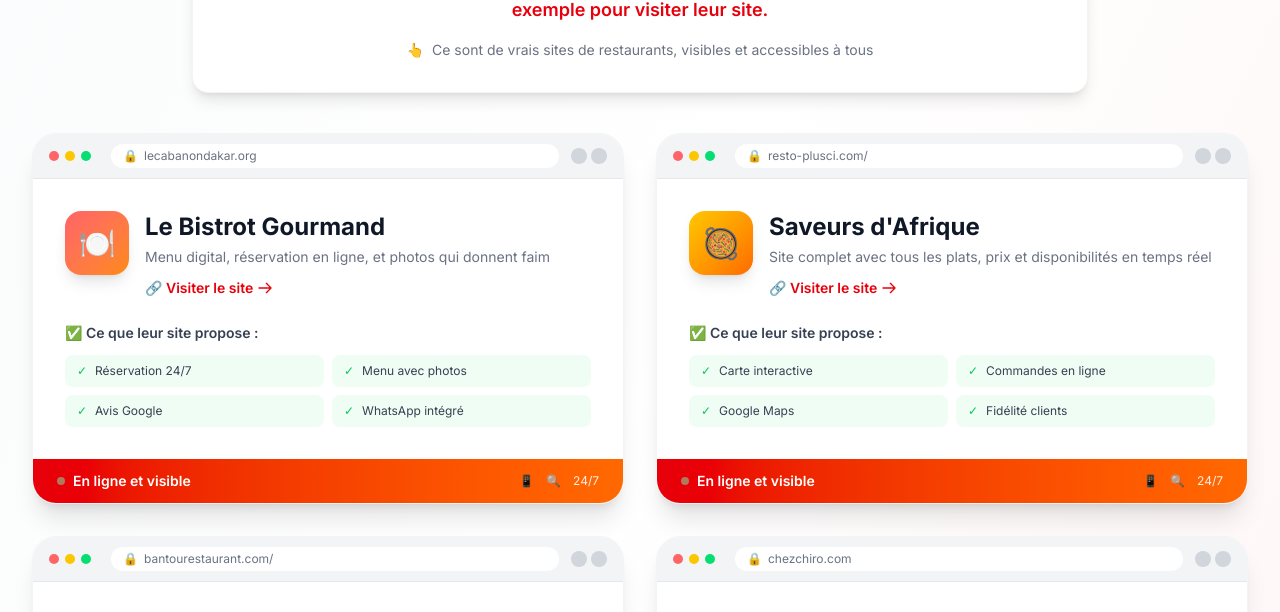
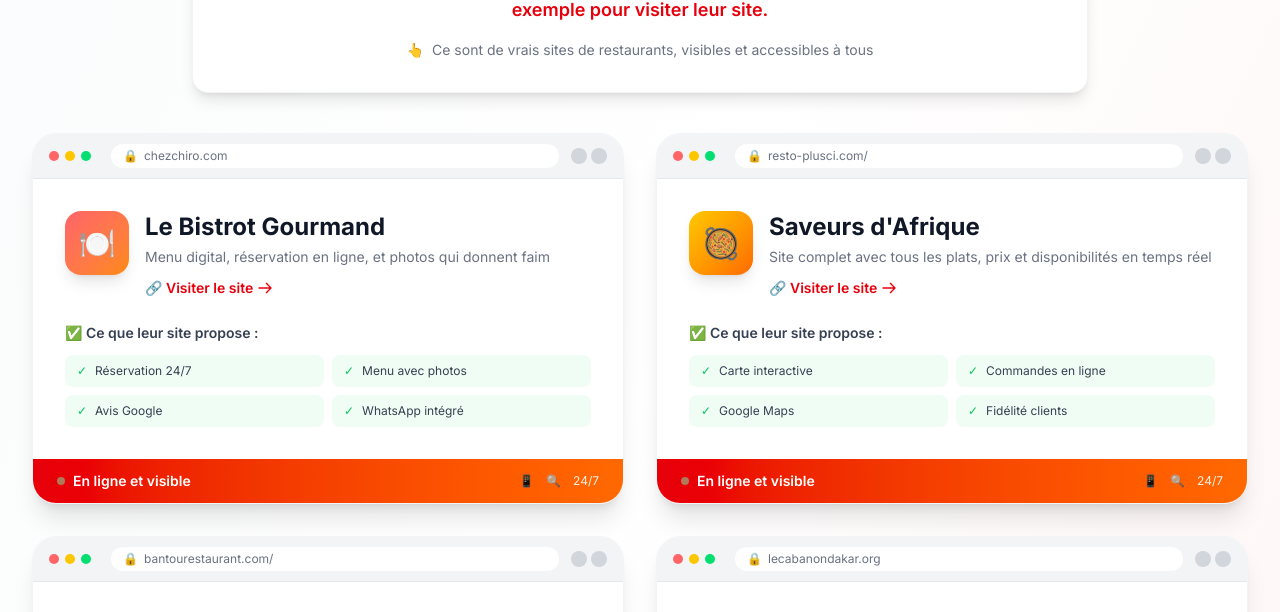
Before and after one commit to PATAWALA/Restaurant-LandingPage, a Next.js app: page / in a window 1280 px wide. Shown: the part 10191-10803 px from the top of the page. Built offline with nearby package versions, Linux system fonts and the light colour scheme.

Commit message:
5 update

```diff
--- a/src/components/RestaurantExamples.tsx
+++ b/src/components/RestaurantExamples.tsx
@@ -7,7 +7,7 @@ export default function RestaurantExamples() {
   const restaurants = [
     {
       name: "Le Bistrot Gourmand",
-      url: "https://www.lecabanondakar.org",
+      url: "https://chezchiro.com",
       description: "Menu digital, réservation en ligne, et photos qui donnent faim",
       features: ["Réservation 24/7", "Menu avec photos", "Avis Google", "WhatsApp intégré"],
       icon: "🍽️",
@@ -31,7 +31,7 @@ export default function RestaurantExamples() {
     },
     {
       name: "Chez Mama Bénin",
-      url: "https://chezchiro.com",
+      url: "https://www.lecabanondakar.org",
       description: "Site chaleureux avec présentation des spécialités, horaires et galerie",
       features: ["Spécialités du jour", "Horaires visibles", "Galerie photos", "Contact facile"],
       icon: "🍛",
```
